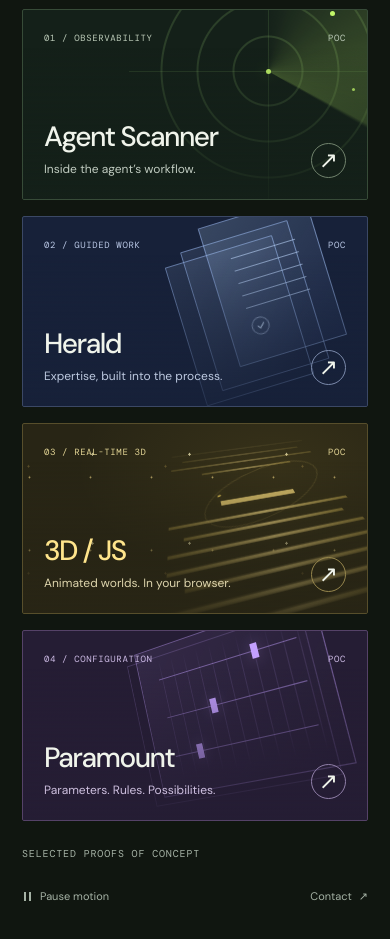
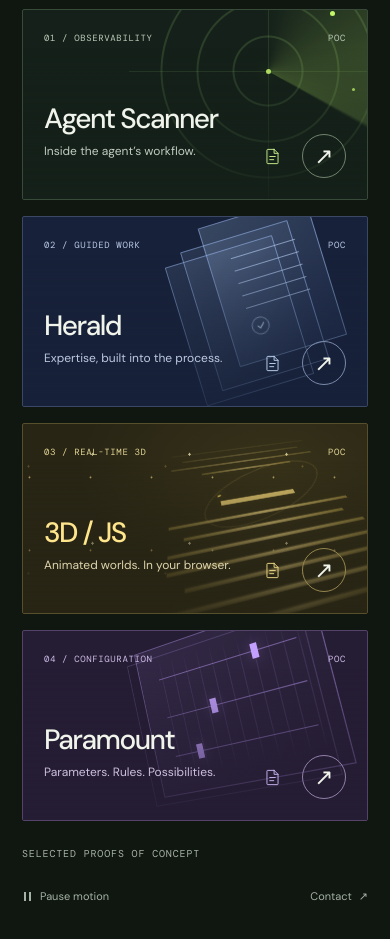
Before and after one commit to mknieszner/mknieszner.github.io, a plain HTML site: page index.html in a window 390 px wide. Shown: the part 385-1324 px from the top of the page. Drawn offline with nearby package versions, Linux system fonts and the light colour scheme.

Commit message:
Add independent README links and document icons to project cards

```diff
--- a/index.html
+++ b/index.html
@@ -18,7 +18,7 @@
   <link rel="preconnect" href="https://fonts.googleapis.com">
   <link rel="preconnect" href="https://fonts.gstatic.com" crossorigin>
   <link href="https://fonts.googleapis.com/css2?family=DM+Sans:wght@400;500;600&family=DM+Mono:wght@400&display=swap" rel="stylesheet">
-  <link rel="stylesheet" href="./styles.css?v=4">
+  <link rel="stylesheet" href="./styles.css?v=5">
   <script src="./script.js?v=2"></script>
 </head>
 <body>
@@ -46,32 +46,47 @@
       </section>
 
       <section class="projects" id="projects" aria-label="Selected proofs of concept">
-        <!-- Duplicate a project link to add another POC. Each card is one accessible link. -->
-        <a class="project scanner" href="https://mknieszner.github.io/agent-scanner/#/" target="_blank" rel="noopener noreferrer" aria-labelledby="scanner-title" aria-describedby="scanner-description scanner-new-tab">
+        <!-- Each card has separate demo and README links. The demo link covers the card. -->
+        <article class="project scanner" aria-labelledby="scanner-title">
+          <a class="project-link" href="https://mknieszner.github.io/agent-scanner/#/" target="_blank" rel="noopener noreferrer" aria-labelledby="scanner-title" aria-describedby="scanner-description scanner-new-tab"></a>
           <div class="project-meta"><span class="caption">01 / Observability</span><span class="caption">POC</span></div>
           <div class="project-art scanner-art" aria-hidden="true">
             <div class="radar"><span class="radar-axis x"></span><span class="radar-axis y"></span><span class="radar-point"></span><span class="radar-point"></span><span class="radar-point"></span><span class="radar-point"></span></div>
           </div>
           <div class="project-copy">
             <div><h2 id="scanner-title">Agent Scanner</h2><p id="scanner-description">Inside the agent’s workflow.</p></div>
-            <span class="project-arrow" aria-hidden="true">↗</span>
+            <div class="project-actions">
+              <a class="project-readme" href="https://github.com/mknieszner/agent-scanner/blob/gh-pages/README.md" target="_blank" rel="noopener noreferrer" aria-label="View Agent Scanner README (opens in a new tab)">
+                <svg viewBox="0 0 24 24" fill="none" aria-hidden="true"><path d="M14 3H6a1 1 0 0 0-1 1v16a1 1 0 0 0 1 1h12a1 1 0 0 0 1-1V8l-5-5Z"/><path d="M14 3v5h5M8.5 12h7M8.5 16h5"/></svg>
+                <span class="project-tooltip" aria-hidden="true">View README</span>
+              </a>
+              <span class="project-arrow" aria-hidden="true">↗</span>
+            </div>
           </div>
           <span class="sr-only" id="scanner-new-tab">Opens in a new tab.</span>
-        </a>
+        </article>
 
-        <a class="project herald" href="https://mknieszner.github.io/herald/" target="_blank" rel="noopener noreferrer" aria-labelledby="herald-title" aria-describedby="herald-description herald-new-tab">
+        <article class="project herald" aria-labelledby="herald-title">
+          <a class="project-link" href="https://mknieszner.github.io/herald/" target="_blank" rel="noopener noreferrer" aria-labelledby="herald-title" aria-describedby="herald-description herald-new-tab"></a>
           <div class="project-meta"><span class="caption">02 / Guided work</span><span class="caption">POC</span></div>
           <div class="project-art herald-art" aria-hidden="true">
             <div class="sheet"></div><div class="sheet"></div><div class="sheet"><span class="sheet-lines"></span><span class="sheet-mark"></span></div>
           </div>
           <div class="project-copy">
             <div><h2 id="herald-title">Herald</h2><p id="herald-description">Expertise, built into the process.</p></div>
-            <span class="project-arrow" aria-hidden="true">↗</span>
+            <div class="project-actions">
+              <a class="project-readme" href="https://github.com/mknieszner/herald/blob/gh-pages/README.md" target="_blank" rel="noopener noreferrer" aria-label="View Herald README (opens in a new tab)">
+                <svg viewBox="0 0 24 24" fill="none" aria-hidden="true"><path d="M14 3H6a1 1 0 0 0-1 1v16a1 1 0 0 0 1 1h12a1 1 0 0 0 1-1V8l-5-5Z"/><path d="M14 3v5h5M8.5 12h7M8.5 16h5"/></svg>
+                <span class="project-tooltip" aria-hidden="true">View README</span>
+              </a>
+              <span class="project-arrow" aria-hidden="true">↗</span>
+            </div>
           </div>
           <span class="sr-only" id="herald-new-tab">Opens in a new tab.</span>
-        </a>
+        </article>
 
-        <a class="project three-js" href="https://mknieszner.github.io/3d-js/#/" target="_blank" rel="noopener noreferrer" aria-labelledby="three-js-title" aria-describedby="three-js-description three-js-new-tab">
+        <article class="project three-js" aria-labelledby="three-js-title">
+          <a class="project-link" href="https://mknieszner.github.io/3d-js/#/" target="_blank" rel="noopener noreferrer" aria-labelledby="three-js-title" aria-describedby="three-js-description three-js-new-tab"></a>
           <div class="project-meta"><span class="caption">03 / Real-time 3D</span><span class="caption">POC</span></div>
           <div class="project-art galaxy-art" aria-hidden="true">
             <div class="galaxy-stars"></div>
@@ -85,12 +100,19 @@
           </div>
           <div class="project-copy">
             <div><h2 id="three-js-title">3D / JS</h2><p id="three-js-description">Animated worlds. In your browser.</p></div>
-            <span class="project-arrow" aria-hidden="true">↗</span>
+            <div class="project-actions">
+              <a class="project-readme" href="https://github.com/mknieszner/3d-js/blob/main/readme.md" target="_blank" rel="noopener noreferrer" aria-label="View 3D / JS README (opens in a new tab)">
+                <svg viewBox="0 0 24 24" fill="none" aria-hidden="true"><path d="M14 3H6a1 1 0 0 0-1 1v16a1 1 0 0 0 1 1h12a1 1 0 0 0 1-1V8l-5-5Z"/><path d="M14 3v5h5M8.5 12h7M8.5 16h5"/></svg>
+                <span class="project-tooltip" aria-hidden="true">View README</span>
+              </a>
+              <span class="project-arrow" aria-hidden="true">↗</span>
+            </div>
           </div>
           <span class="sr-only" id="three-js-new-tab">Opens in a new tab.</span>
-        </a>
+        </article>
 
-        <a class="project paramount" href="https://mknieszner.github.io/paramount/#/" target="_blank" rel="noopener noreferrer" aria-labelledby="paramount-title" aria-describedby="paramount-description paramount-new-tab">
+        <article class="project paramount" aria-labelledby="paramount-title">
+          <a class="project-link" href="https://mknieszner.github.io/paramount/#/" target="_blank" rel="noopener noreferrer" aria-labelledby="paramount-title" aria-describedby="paramount-description paramount-new-tab"></a>
           <div class="project-meta"><span class="caption">04 / Configuration</span><span class="caption">POC</span></div>
           <div class="project-art tuning-art" aria-hidden="true">
             <span class="tuning-track"><i></i></span>
@@ -99,10 +121,16 @@
           </div>
           <div class="project-copy">
             <div><h2 id="paramount-title">Paramount</h2><p id="paramount-description">Parameters. Rules. Possibilities.</p></div>
-            <span class="project-arrow" aria-hidden="true">↗</span>
+            <div class="project-actions">
+              <a class="project-readme" href="https://github.com/mknieszner/paramount/blob/codex/poc-pages/README.md" target="_blank" rel="noopener noreferrer" aria-label="View Paramount README (opens in a new tab)">
+                <svg viewBox="0 0 24 24" fill="none" aria-hidden="true"><path d="M14 3H6a1 1 0 0 0-1 1v16a1 1 0 0 0 1 1h12a1 1 0 0 0 1-1V8l-5-5Z"/><path d="M14 3v5h5M8.5 12h7M8.5 16h5"/></svg>
+                <span class="project-tooltip" aria-hidden="true">View README</span>
+              </a>
+              <span class="project-arrow" aria-hidden="true">↗</span>
+            </div>
           </div>
           <span class="sr-only" id="paramount-new-tab">Opens in a new tab.</span>
-        </a>
+        </article>
       </section>
     </main>
 
--- a/styles.css
+++ b/styles.css
@@ -52,14 +52,22 @@ h1 .accent { color: var(--accent); }
 .projects { display: grid; grid-template-columns: repeat(2, minmax(0, 1fr)); gap: 20px; margin-inline: var(--gutter); }
 .project { --project-accent: #c2f769; --project-ground: #142019; position: relative; isolation: isolate; overflow: hidden; display: flex; flex-direction: column; justify-content: space-between; min-height: 264px; padding: 25px 26px; border: 1px solid #374b38; border-radius: 2px; background: var(--project-ground); color: #f0f4eb; transition: border-color 300ms, transform 400ms cubic-bezier(.2,.7,.2,1), box-shadow 400ms; }
 .project::after { content: ''; position: absolute; z-index: 1; inset: 0; pointer-events: none; background: linear-gradient(0deg, var(--project-ground) 0%, transparent 80%); opacity: .55; }
-.project:focus-visible { outline-color: var(--focus); }
-.project-meta, .project-copy { position: relative; z-index: 2; }
+.project-link { position: absolute; z-index: 2; inset: 0; }
+.project-link:focus-visible { outline-color: var(--focus); outline-offset: -3px; }
+.project-meta, .project-copy { position: relative; z-index: 3; pointer-events: none; }
 .project-meta { display: flex; align-items: center; justify-content: space-between; gap: 16px; color: #bccab8; }
 .project-meta .caption { font-size: 10px; }
-.project-copy { display: flex; justify-content: space-between; align-items: flex-end; gap: 15px; }
+.project-copy { display: grid; grid-template-columns: minmax(0, 1fr) auto; align-items: end; gap: 15px; }
 .project-copy h2 { font-size: clamp(27px, 2.3vw, 35px); font-weight: 500; line-height: 1.12; letter-spacing: -.055em; }
 .project-copy p { margin-top: 10px; max-width: 24ch; color: #c1ccc1; font-size: 13px; line-height: 1.5; }
 .project-arrow { display: grid; place-items: center; flex-shrink: 0; width: 40px; height: 40px; border: 1px solid #71836d; border-radius: 50%; font-size: 25px; line-height: 1; transition: color 250ms, background 250ms, border-color 250ms; }
+.project-actions { display: flex; align-items: center; gap: 8px; }
+.project-readme { position: relative; display: grid; place-items: center; width: 44px; height: 44px; flex: 0 0 auto; border-radius: 50%; color: color-mix(in srgb, var(--project-accent) 65%, #c1ccc1); pointer-events: auto; transition: color 250ms, background 250ms; }
+.project-readme svg { width: 19px; height: 19px; stroke: currentColor; stroke-width: 1.25; stroke-linecap: round; stroke-linejoin: round; }
+.project-readme:hover, .project-readme:focus-visible { color: var(--project-accent); background: color-mix(in srgb, var(--project-accent) 9%, transparent); }
+.project-tooltip { position: absolute; right: 0; bottom: calc(100% + 8px); padding: 6px 9px; background: #edf2e7; color: #172019; font: 400 10px/1.5 var(--mono); white-space: nowrap; pointer-events: none; opacity: 0; transform: translateY(3px); transition: opacity 150ms, transform 150ms; }
+.project-readme:focus-visible .project-tooltip { opacity: 1; transform: none; }
+.project:has(.project-link:focus-visible) .project-arrow { color: #172019; background: var(--project-accent); border-color: var(--project-accent); }
 .project-art { position: absolute; z-index: 0; pointer-events: none; }
 .scanner-art { top: -46px; right: 3%; width: 278px; aspect-ratio: 1; }
 .radar { position: absolute; inset: 0; border-radius: 50%; background: repeating-radial-gradient(circle, transparent 0, transparent 33px, #91c66d30 34px, #91c66d30 35px, transparent 36px); }
@@ -139,7 +147,8 @@ h1 .accent { color: var(--accent); }
 @keyframes parameter-tune-c { to { transform: translateX(18px); } }
 @media (hover: hover) and (pointer: fine) {
   .project:hover { border-color: var(--project-accent); box-shadow: 0 12px 28px -20px #00000070; }
-  .project:hover .project-arrow, .project:focus-visible .project-arrow { color: #172019; background: var(--project-accent); border-color: var(--project-accent); }
+  .project:has(.project-link:hover) .project-arrow { color: #172019; background: var(--project-accent); border-color: var(--project-accent); }
+  .project-readme:hover .project-tooltip { opacity: 1; transform: none; }
   [data-motion='on'] .project:hover { transform: translateY(-5px); }
 }
 @media (min-width: 1600px) { .hero { min-height: 510px; } }
@@ -194,7 +203,10 @@ h1 .accent { color: var(--accent); }
   .project { min-height: 191px; padding: 21px; }
   .project-meta .caption { font-size: 9px; letter-spacing: .07em; }
   .project-copy h2 { font-size: 28px; }
-  .project-arrow { width: 35px; height: 35px; font-size: 23px; }
+  .project-arrow { width: 44px; height: 44px; font-size: 23px; }
+  .project-copy { display: block; }
+  .project-copy p { min-height: 36px; max-width: calc(100% - 102px); }
+  .project-actions { position: absolute; right: 0; bottom: 0; }
   .scanner-art { right: -40px; top: -78px; }
   .herald-art { right: 12%; width: 112px; height: 145px; }
   .project::after { opacity: .8; }
@@ -205,7 +217,6 @@ h1 .accent { color: var(--accent); }
   .role { font-size: 8px; }
   .project { padding: 18px; }
   .project-copy h2 { font-size: 26px; }
-  .project-copy p { max-width: 188px; }
   .footer-tools { gap: 0 10px; }
   .preferences { gap: 11px; }
   .footer-links { gap: 12px; }
```
